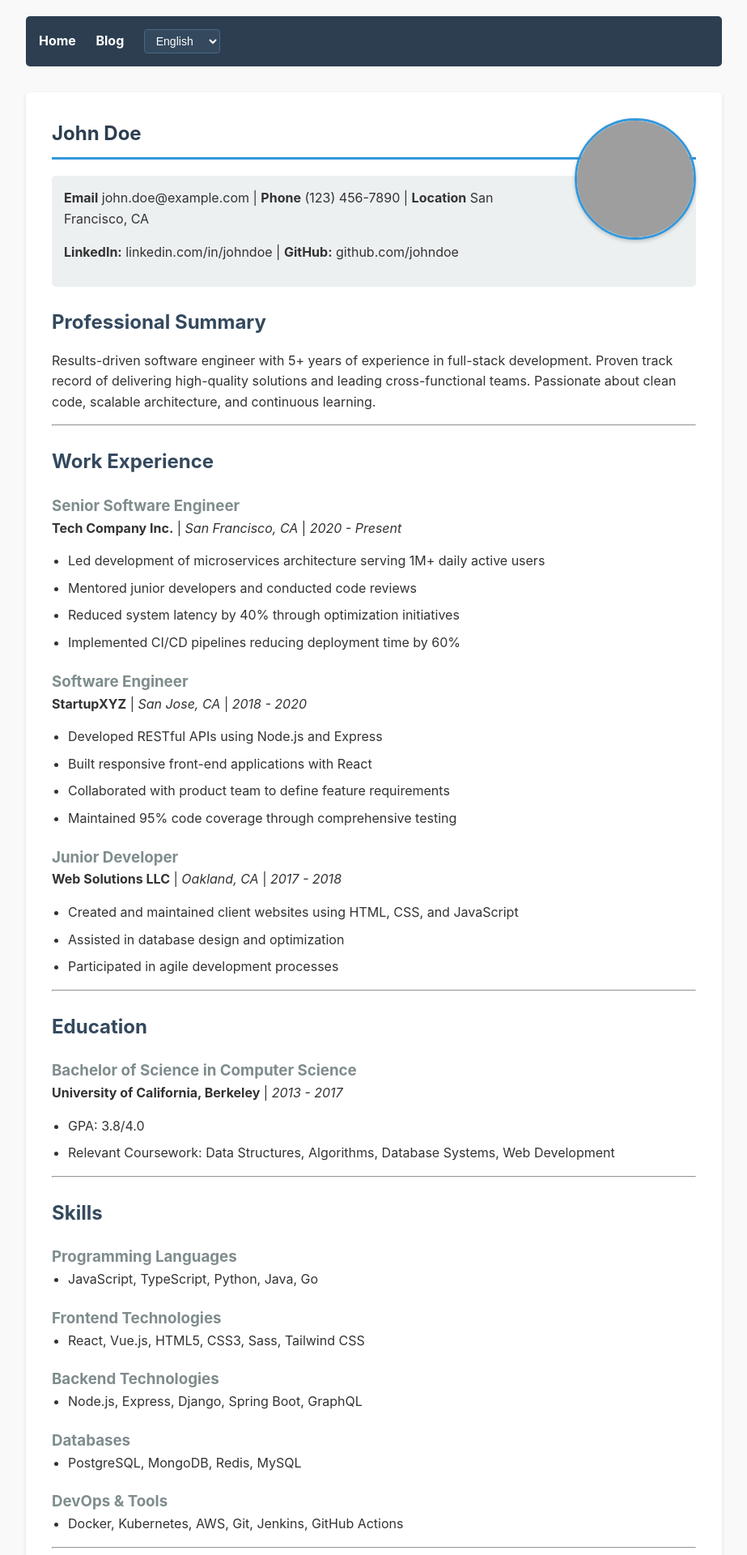
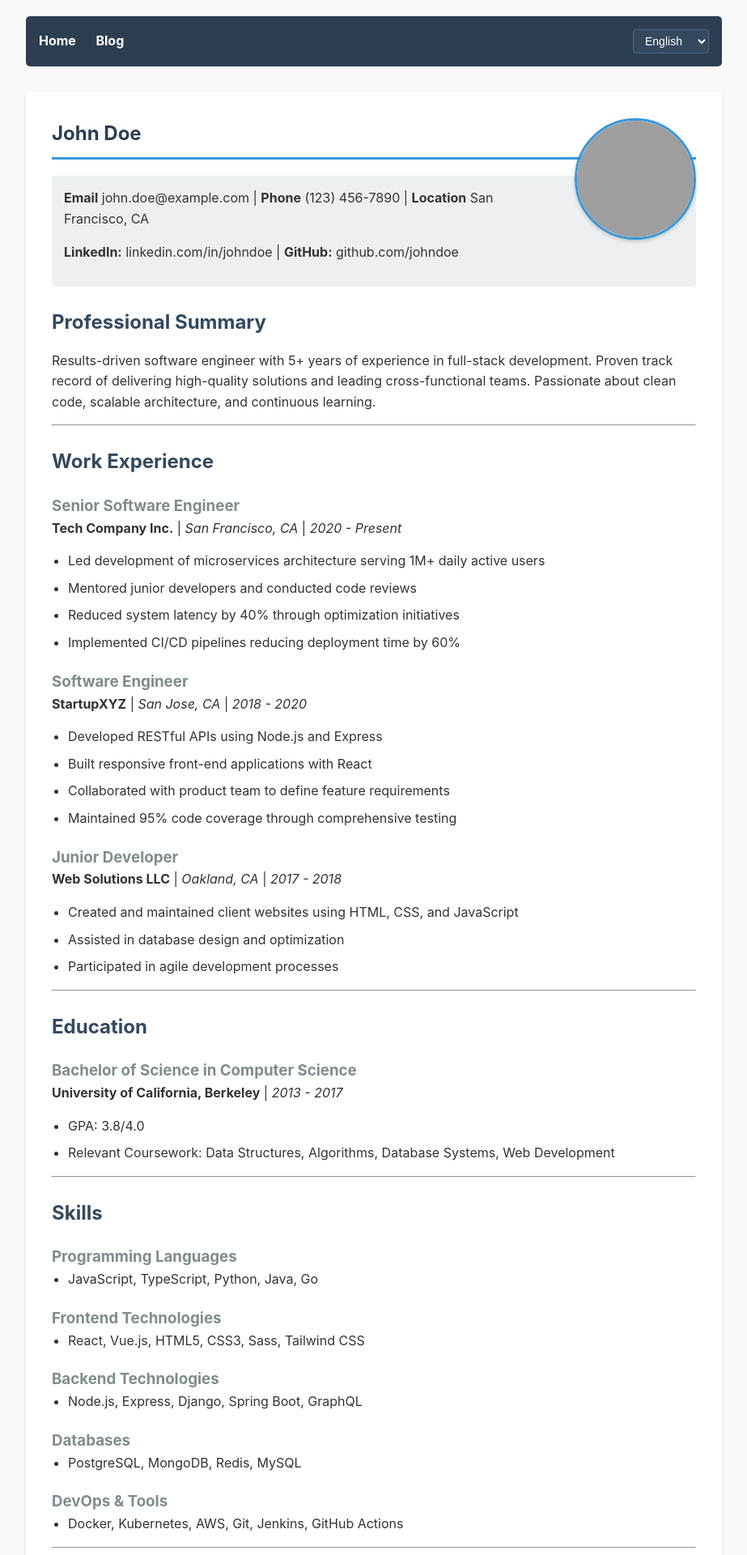
Before and after one commit to mark-kar/mark-kar.github.io, a Jekyll site: the page built from index.md, in a window 1280 px wide. Shown: the top 1920 px of the page at 81% size, without its empty margins (178-1101 px from the left). Built offline with Jekyll 4.4.1, drawn with Linux system fonts in a browser that asks for light colours; grey boxes are pictures that could not be loaded.

Commit message:
update branch

```diff
--- a/_layouts/default.html
+++ b/_layouts/default.html
@@ -10,8 +10,10 @@
 <body>
     <header>
         <nav>
-            <a href="{{ '/' | relative_url }}" data-i18n="nav.home">Home</a>
-            <a href="{{ '/blog/' | relative_url }}" data-i18n="nav.blog">Blog</a>
+            <div class="nav-links">
+                <a href="{{ '/' | relative_url }}" data-i18n="nav.home">Home</a>
+                <a href="{{ '/blog/' | relative_url }}" data-i18n="nav.blog">Blog</a>
+            </div>
             <select id="language-selector" class="language-selector">
                 <option value="en">English</option>
                 <option value="ru">Русский</option>
--- a/assets/css/style.css
+++ b/assets/css/style.css
@@ -21,14 +21,20 @@ header {
     border-radius: 5px;
 }
 
-nav a {
+nav {
+    display: flex;
+    justify-content: space-between;
+    align-items: center;
+}
+
+.nav-links a {
     color: white;
     text-decoration: none;
     margin-right: 20px;
     font-weight: bold;
 }
 
-nav a:hover {
+.nav-links a:hover {
     text-decoration: underline;
 }
 
@@ -361,8 +367,18 @@ footer {
         padding: 1rem;
     }
 
-    nav a {
-        display: block;
-        margin-bottom: 10px;
+    nav {
+        flex-direction: column;
+        gap: 15px;
+    }
+
+    .nav-links {
+        display: flex;
+        flex-direction: column;
+        gap: 10px;
+    }
+
+    .nav-links a {
+        margin-right: 0;
     }
 }
```
Also changed, not shown: 1 other file.
